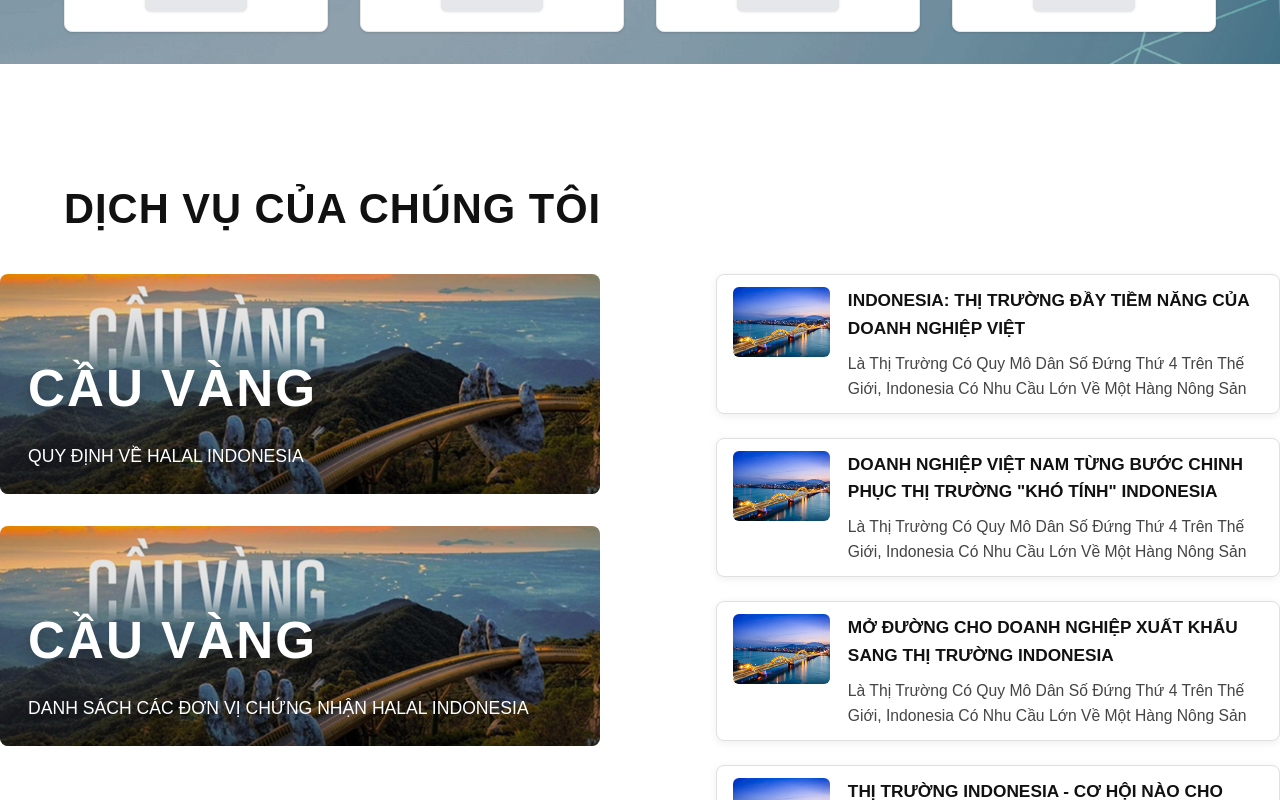
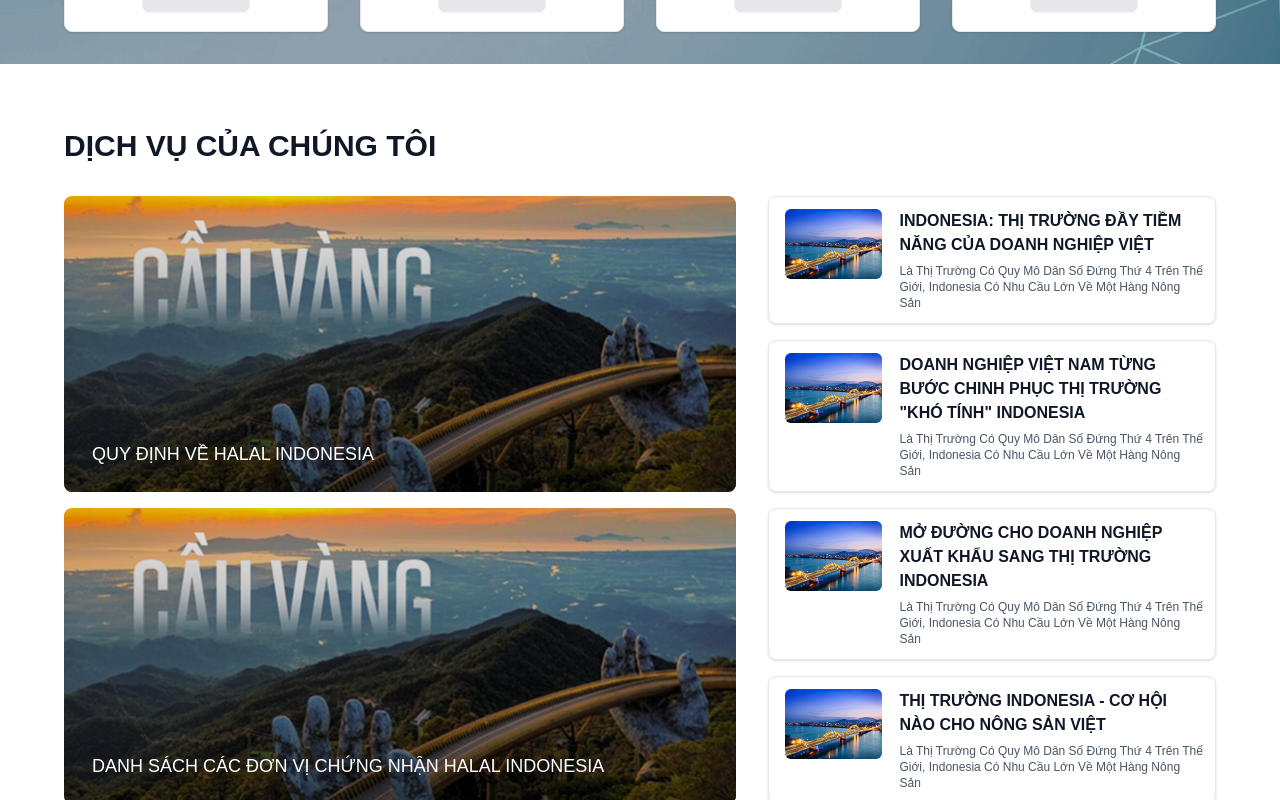
Before and after one commit to NguyenThinhDatEng/LandingPageConference, a Vue app: page / in a window 1280 px wide. Shown: the part 1580-2380 px from the top of the page. Built offline with nearby package versions, Linux system fonts and the light colour scheme.

Commit message:
update OurServicesSection

```diff
--- a/src/assets/base.css
+++ b/src/assets/base.css
@@ -54,7 +54,6 @@
 *::before,
 *::after {
   box-sizing: border-box;
-  font-weight: normal;
 }
 
 body {
--- a/src/components/main/OurServicesSection.vue
+++ b/src/components/main/OurServicesSection.vue
@@ -1,36 +1,41 @@
 <template>
-  <section class="our-services-section" id="our-services-section">
-    <h2 class="section-title">DỊCH VỤ CỦA CHÚNG TÔI</h2>
-    <div class="services-grid">
-      <div class="services-left">
-        <div class="big-card" v-for="(item, idx) in bigCards" :key="idx">
-          <div class="big-card-img" :style="{ backgroundImage: `url(${item.img})` }">
-            <div class="big-card-overlay">
-              <div class="big-card-title">{{ item.title }}</div>
-              <div class="big-card-caption">{{ item.caption }}</div>
-            </div>
+  <SectionContainer title="DỊCH VỤ CỦA CHÚNG TÔI" section-id="our-services-section">
+    <div class="flex gap-8 mx-auto items-start justify-center">
+      <div class="flex-3 flex flex-col gap-4 h-full">
+        <div class="relative flex flex-1 bg-cover bg-center rounded-lg overflow-hidden items-end"
+             v-for="(item, idx) in bigCards"
+             :key="idx"
+             :style="{ backgroundImage: `url(${item.img})` }">
+          <div class="w-full h-full flex flex-col justify-end items-start pb-6 pl-7 bg-gradient-to-t from-black/55 via-black/30 to-black/10">
+            <div class="text-lg text-white font-normal drop-shadow-[0_2px_8px_rgba(0,0,0,0.18)]">{{ item.caption }}</div>
           </div>
         </div>
       </div>
-      <div class="services-right">
-        <div class="small-card" v-for="(item, idx) in smallCards" :key="idx">
-          <img :src="item.img" alt="service" />
-          <div class="small-card-content">
-            <div class="small-card-title">{{ item.title }}</div>
-            <div class="small-card-desc">{{ item.desc }}</div>
+      <div class="flex-2 flex flex-col gap-4">
+        <div class="flex items-start bg-white rounded-lg shadow-sm border-[1.5px] border-gray-200 p-3 pl-4 gap-[18px] min-h-[90px]"
+             v-for="(item, idx) in smallCards"
+             :key="idx">
+          <img :src="item.img" alt="service" class="w-[110px] h-[70px] object-cover rounded-md" />
+          <div class="flex flex-col justify-center gap-[6px]">
+            <div class="text-base font-bold text-gray-900">{{ item.title }}</div>
+            <div class="text-xs text-gray-600 font-normal">{{ item.desc }}</div>
           </div>
         </div>
       </div>
     </div>
-  </section>
+  </SectionContainer>
 </template>
 
 <script>
 import cauVang from '@/assets/imgs/myServices/cau_vang.png'
 import bridgeEvening from '@/assets/imgs/myServices/bridge_in_evening.jpg'
+import SectionContainer from '@/components/SectionContainer.vue'
 
 export default {
   name: 'OurServicesSection',
+  components: {
+    SectionContainer
+  },
   data() {
     return {
       bigCards: [
@@ -73,137 +78,39 @@ export default {
 </script>
 
 <style scoped>
-.our-services-section {
-  background: #fff;
-  padding: 48px 0 48px 0;
+/* Custom flex-1.2 utility since Tailwind doesn't have it by default */
+.flex-1\.2 {
+  flex: 1.2;
 }
-.section-title {
-  font-size: 2.6rem;
-  font-weight: 900;
-  color: #111;
-  margin-bottom: 32px;
-  letter-spacing: 1px;
-  text-align: left;
-  margin-left: 5vw;
-}
-.services-grid {
-  display: flex;
-  gap: 40px;
-  max-width: 1400px;
-  margin: 0 auto;
-  align-items: flex-start;
-  justify-content: center;
-}
-.services-left {
-  flex: 1.2;
-  display: flex;
-  flex-direction: column;
-  gap: 32px;
-}
-.big-card-img {
-  position: relative;
-  width: 600px;
-  max-width: 90vw;
-  height: 220px;
-  background-size: cover;
-  background-position: center;
-  border-radius: 8px;
-  overflow: hidden;
-  display: flex;
-  align-items: flex-end;
-}
-.big-card-overlay {
-  width: 100%;
-  height: 100%;
-  display: flex;
-  flex-direction: column;
-  justify-content: flex-end;
-  align-items: flex-start;
-  padding: 0 0 24px 28px;
-  background: linear-gradient(180deg, rgba(0,0,0,0.10) 40%, rgba(0,0,0,0.55) 100%);
-}
-.big-card-title {
-  font-size: 3.2rem;
-  font-weight: 900;
-  color: #fff;
-  letter-spacing: 2px;
-  text-shadow: 0 4px 16px rgba(0,0,0,0.25);
-  margin-bottom: 12px;
-}
-.big-card-caption {
-  font-size: 1.1rem;
-  color: #fff;
-  font-weight: 400;
-  text-shadow: 0 2px 8px rgba(0,0,0,0.18);
-}
-.services-right {
-  flex: 1;
-  display: flex;
-  flex-direction: column;
-  gap: 24px;
-}
-.small-card {
-  display: flex;
-  align-items: flex-start;
-  background: #fff;
-  border-radius: 8px;
-  box-shadow: 0 2px 8px rgba(0,0,0,0.07);
-  border: 1.5px solid #e0e0e0;
-  padding: 12px 16px;
-  gap: 18px;
-  min-height: 90px;
-}
-.small-card img {
-  width: 110px;
-  height: 70px;
-  object-fit: cover;
-  border-radius: 6px;
-}
-.small-card-content {
-  display: flex;
-  flex-direction: column;
-  justify-content: center;
-  gap: 6px;
-}
-.small-card-title {
-  font-size: 1.08rem;
-  font-weight: 700;
-  color: #111;
-  margin-bottom: 2px;
-}
-.small-card-desc {
-  font-size: 0.98rem;
-  color: #444;
-  font-weight: 400;
-}
+
+/* Responsive styles */
 @media (max-width: 1200px) {
-  .services-grid {
+  .flex.gap-10 {
     flex-direction: column;
-    gap: 32px;
+    gap: 8rem;
     align-items: center;
   }
-  .services-left, .services-right {
+  .flex-1\.2, .flex-1 {
     width: 100%;
     max-width: 700px;
   }
-  .big-card-img {
+  .w-\[600px\] {
     width: 100%;
     min-width: 0;
   }
 }
+
 @media (max-width: 700px) {
-  .section-title {
-    font-size: 2rem;
-    margin-left: 2vw;
-  }
-  .big-card-title {
+  .text-\[3\.2rem\] {
     font-size: 2rem;
   }
-  .big-card-img {
+  .h-\[220px\] {
     height: 140px;
   }
-  .small-card img {
+  .w-\[110px\] {
     width: 70px;
+  }
+  .h-\[70px\] {
     height: 48px;
   }
 }
```
